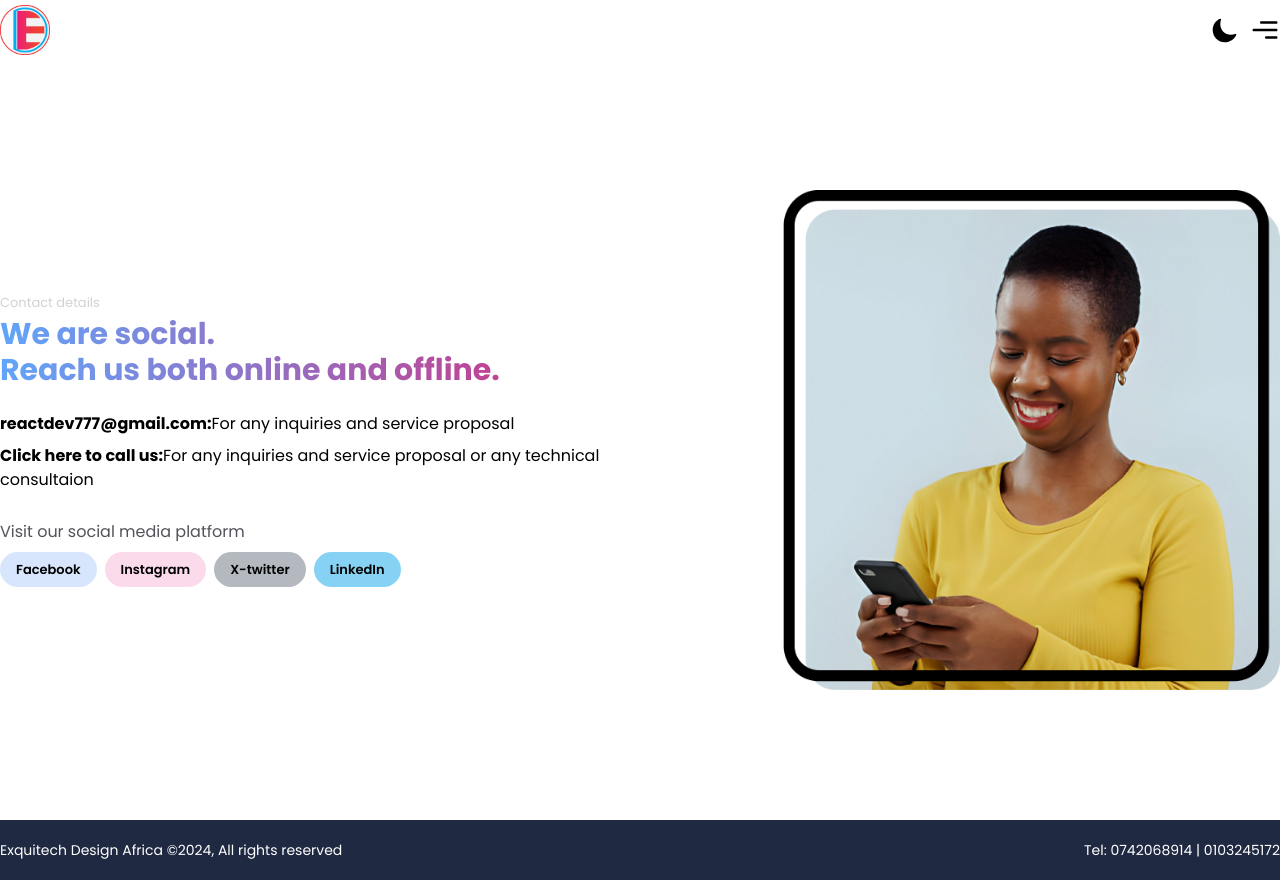
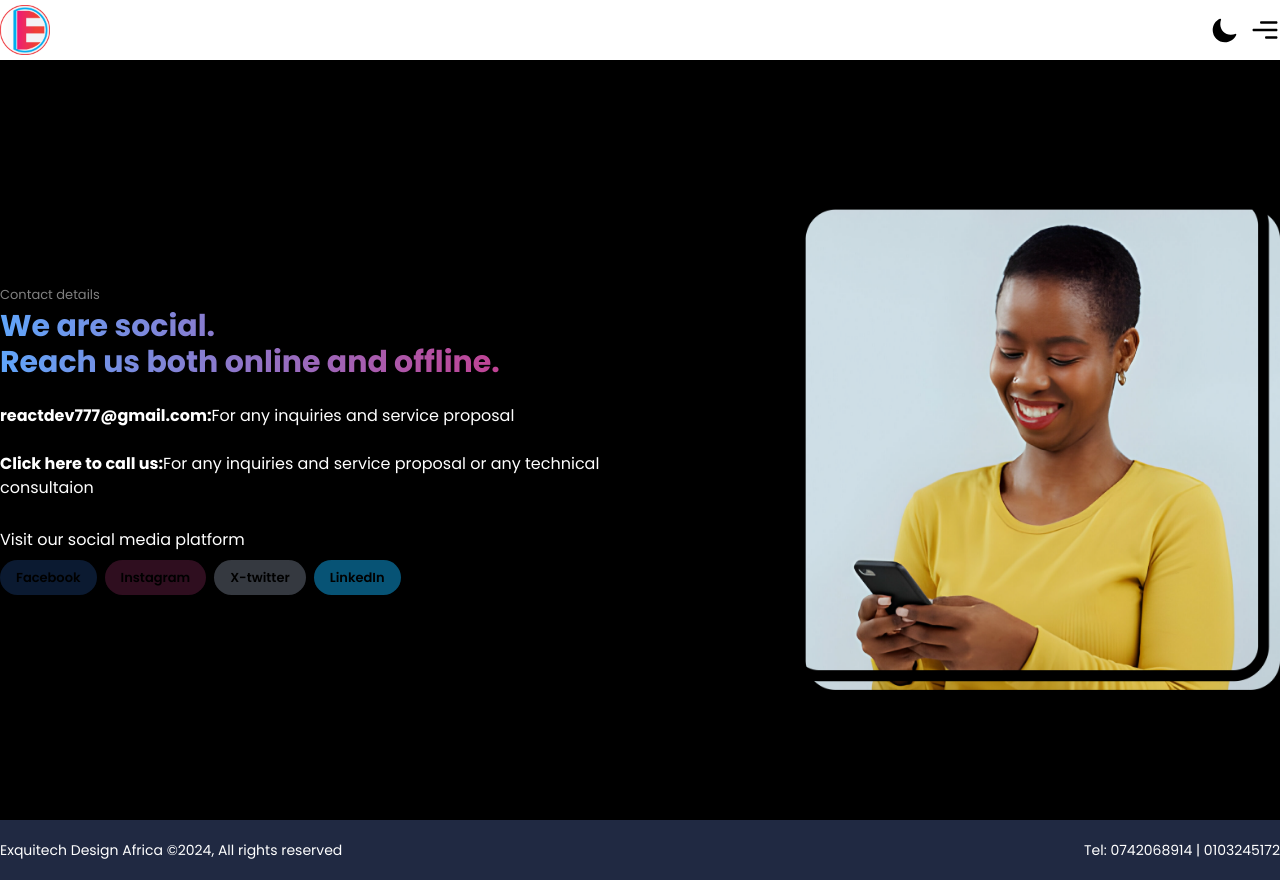
Before and after one commit to Arthur-Smart/Exquitech-Design-Africa, a Next.js app: page /contacts in a window 1280 px wide. Built offline with nearby package versions, Linux system fonts and the light colour scheme.

Commit message:
new commit

```diff
--- a/src/app/contacts/page.tsx
+++ b/src/app/contacts/page.tsx
@@ -1,21 +1,37 @@
-import React from "react";
+"use client";
+
+import React, { useContext } from "react";
 import styles from "./contact.module.css";
 import Link from "next/link";
 import CONTACTIMG from "../../../public/images/contact.png";
 import Image from "next/image";
+import { ThemeContext } from "@/context/ThemeContext";
 
 const page = () => {
+  const { state } = useContext(ThemeContext);
   return (
-    <main className="w-full flex flex-col items-center justify-center">
+    <main
+      className={
+        state.isDarkMode == true
+          ? "w-full flex flex-col items-center justify-center bg-black"
+          : "w-full flex flex-col items-center justify-center"
+      }
+    >
       <section className="container flex items-center justify-between  h-[95vh]">
         <div className={`${styles.contact__left}`}>
-          <p className="text-[13px]  mb-[3px] text-gray-900/20">
+          <p
+            className={
+              state.isDarkMode == true
+                ? "text-[13px]  mb-[3px] text-white/50"
+                : "text-[13px]  mb-[3px] text-gray-900/20"
+            }
+          >
             Contact details
           </p>
           <h1 className="text-transparent  bg-clip-text bg-gradient-to-r from-blue-400 to-pink-600  text-3xl font-bold ">
             We are social.<br></br>Reach us both online and offline.
           </h1>
-          <p className="mt-6">
+          <p className={state.isDarkMode == true ? "mt-6 text-white" : "mt-6"}>
             <strong>
               <Link href="mailto:react777@gmail.com">
                 reactdev777@gmail.com:
@@ -23,14 +39,20 @@ const page = () => {
             </strong>
             For any inquiries and service proposal
           </p>
-          <p className="mt-2">
+          <p className={state.isDarkMode == true ? "mt-6 text-white" : "mt-6"}>
             <strong>
               <Link href="tel:+254742068914">Click here to call us:</Link>
             </strong>
             For any inquiries and service proposal or any technical consultaion
           </p>
           <div className="flex flex-col mt-7">
-            <p className="text-zinc-600">Visit our social media platform</p>
+            <p
+              className={
+                state.isDarkMode == true ? "text-white" : "text-zinc-600"
+              }
+            >
+              Visit our social media platform
+            </p>
             <div className="mt-2 flex flex-wrap gap-2">
               <Link
                 href="https://www.facebook.com/profile.php?id=100064319250841"
```
